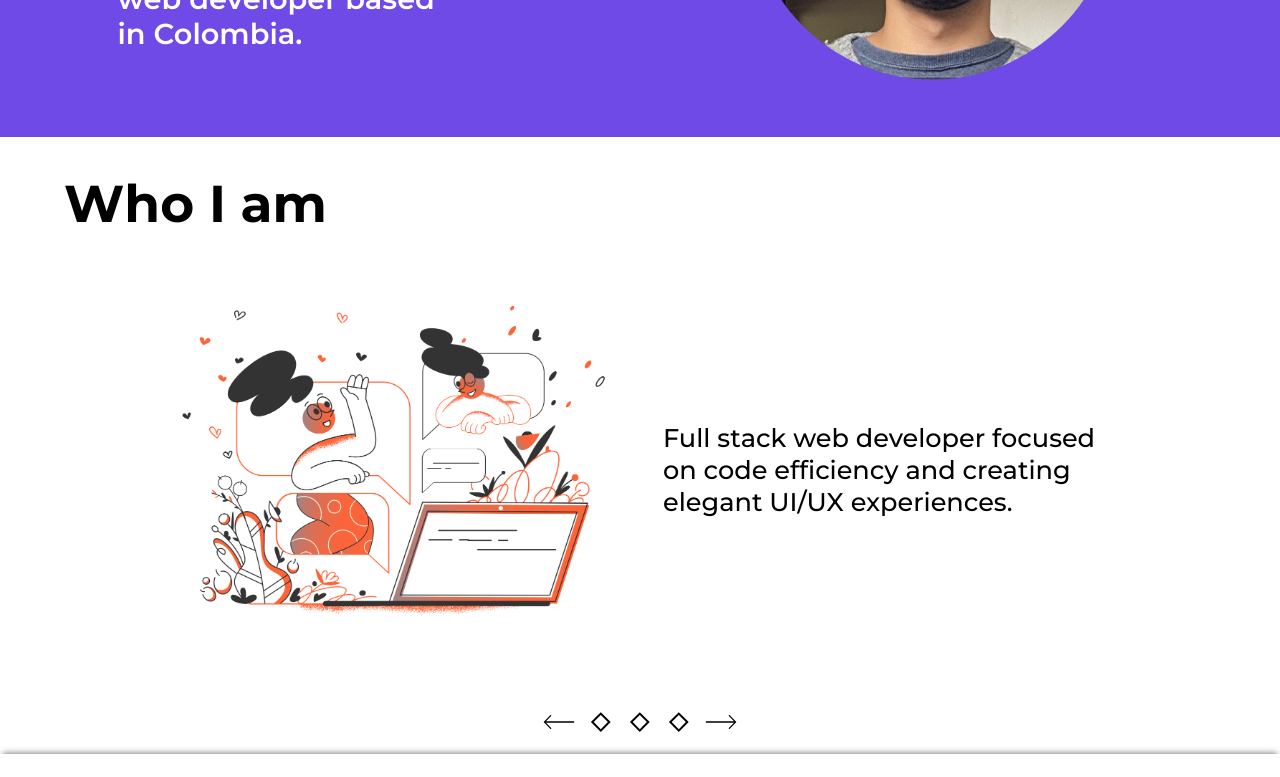
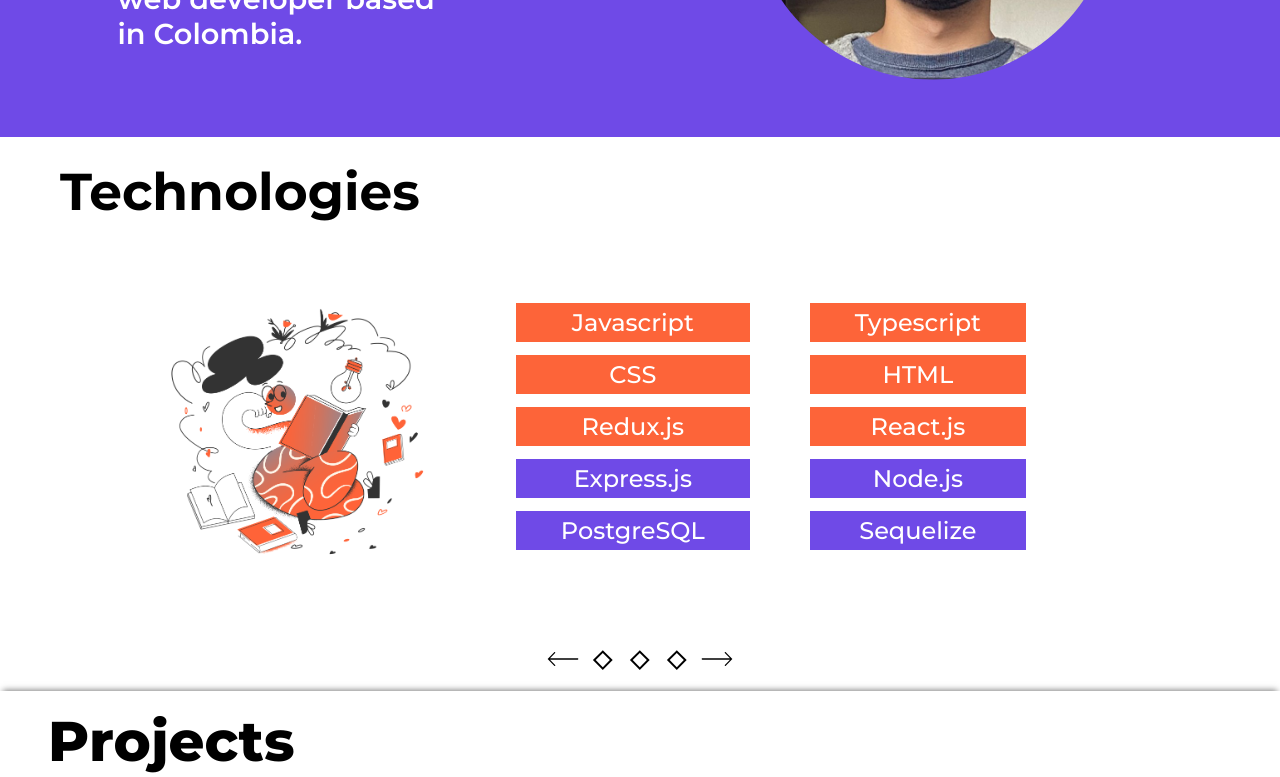
Before and after one commit to JPGomezCuervo/Portfolio-v2, a Vue app: page / in a window 1280 px wide. Shown: the part 440-1217 px from the top of the page. Built offline with nearby package versions, Linux system fonts and the light colour scheme.

Commit message:
restructure Carousel, from flex to grid

```diff
--- a/src/components/Carousel.vue
+++ b/src/components/Carousel.vue
@@ -1,56 +1,76 @@
 <script setup lang="ts">
 import arrow from "../assets/icons/icons8-arrow.svg";
 import WhoIAm from "./WhoIAm.vue";
+import Technologies from "./Technologies.vue";
+import { selectLanguages } from "../store";
+
+const { technologies } = selectLanguages();
 </script>
 
 <template>
     <section class="carousel" id="carousel">
 
+        <div class="title">
+            <h2 class="subtitle"> {{ technologies.title }}</h2>
+        </div>
+
         <div class="display">
-            <WhoIAm/>
+            <!-- <WhoIAm/> -->
+            <Technologies/>
         </div>
 
         <div class="navigation">
 
-            <img :src="arrow" class="left-arrow arrow"/>
+            <img :src="arrow" class="left-arrow arrow" />
             <div class="romboids"></div>
             <div class="romboids"></div>
             <div class="romboids"></div>
-            <img :src="arrow" class="right-arrow arrow"/>
+            <img :src="arrow" class="right-arrow arrow" />
 
         </div>
     </section>
-
 </template>
 
 <style lang="scss" scoped>
 @import "../style.scss";
 
 .carousel {
+    display: grid;
+    grid-template-columns: 1fr 1fr;
+    grid-template-rows: auto;
+    margin: 0 auto;
+    max-width: 1440px;
+    padding: 0 60px;
+}
+
+.title {
     display: flex;
-    flex-direction: column;
-    height: fit-content;
     width: 100%;
+    grid-column: 1 / 3;
+    margin-top: 2%;
+}
+
+.title h2 {
+    margin: auto 0;
+}
+
+.display {
+    width: 100%;
+    grid-column: 1 / 3;
+}
+
+.navigation {
+    width: 100%;
+    grid-column: 1 / 3;
+    display: flex;
+    justify-content: center;
     align-items: center;
-    justify-content: center;
+    gap: 1%;
+    margin-bottom: clamp(1rem, 2vh, 2rem);
 
 }
 
-.display {
-    width: clamp(30rem, 90%, 80rem);
-}
-
-.navigation {
-    display: flex;
-    justify-content: center;
-    align-items: center;
-    width: 100%;
-    gap: 1%;
-    margin-bottom: clamp(1rem, 2vh, 2rem);
-}
-
 .romboids {
-    display: block;
     width: .6rem;
     height: .6rem;
     background-color: transparent;
@@ -69,5 +89,4 @@ import WhoIAm from "./WhoIAm.vue";
 .left-arrow {
     transform: rotate(-180deg);
 }
-
 </style>
```
